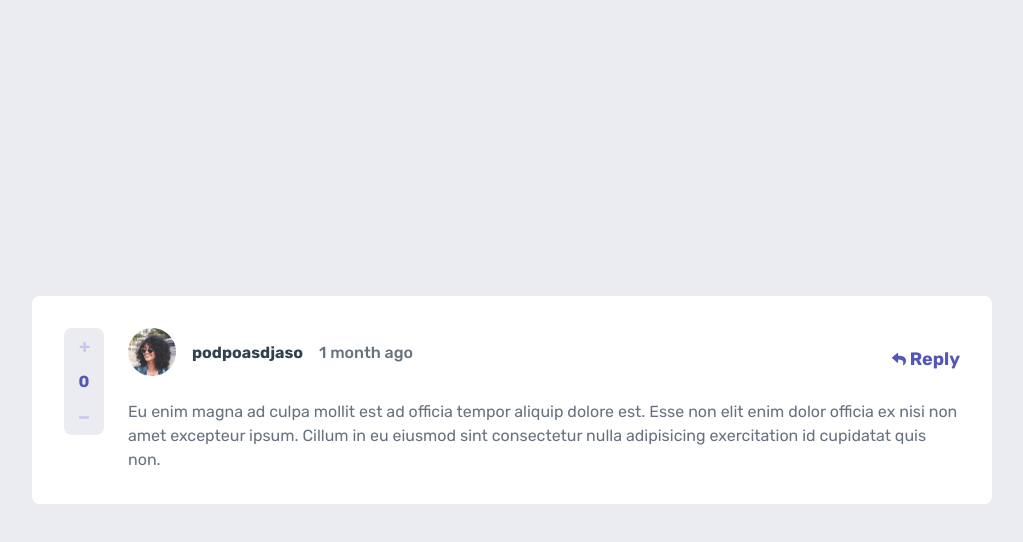
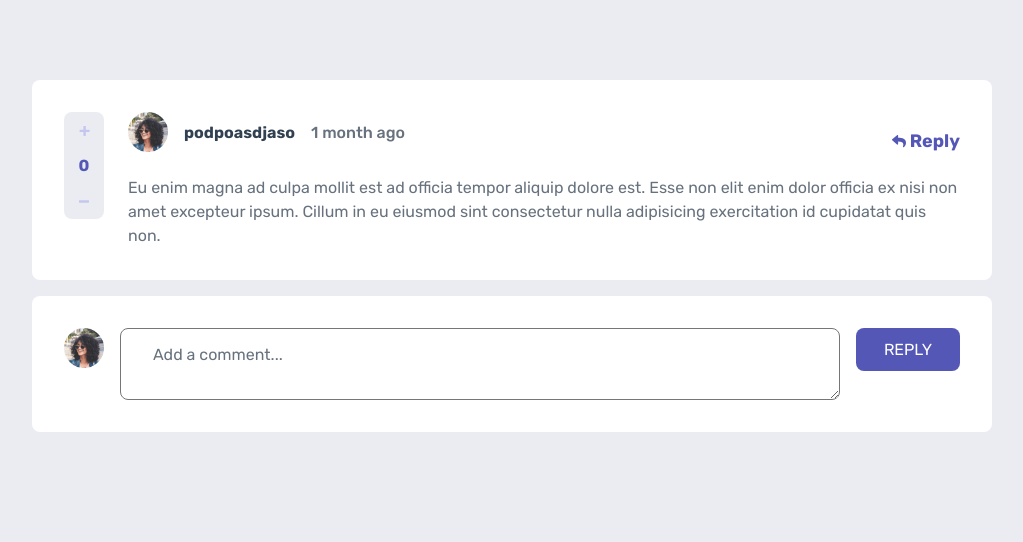
Before and after one commit to rafashiga/frontendmentor-comments-section, a Next.js app: page / in a window 1280 px wide. Shown: the top 542 px of the page, without its empty margins (128-1151 px from the left). Built offline with nearby package versions, Linux system fonts and the light colour scheme.

Commit message:
feat: add input card

```diff
--- a/src/components/CommentsCard/CommentsCard.styles.ts
+++ b/src/components/CommentsCard/CommentsCard.styles.ts
@@ -23,8 +23,8 @@ export const AvatarContainer = styled.div`
 `;
 
 export const AvatarImg = styled.img`
-	width: 3rem;
-	height: 3rem;
+	width: 2.5rem;
+	height: 2.5rem;
 `;
 
 export const Name = styled.span`
--- /dev/null
+++ b/src/components/InputCard/InputCard.styles.ts
@@ -0,0 +1,51 @@
+import styled from 'styled-components';
+
+export const Container = styled.div`
+	width: 100%;
+	background-color: var(--white);
+	padding: 2rem;
+	border-radius: 0.5rem;
+
+	display: flex;
+	align-items: flex-start;
+	gap: 1rem;
+`;
+
+export const AvatarImg = styled.img`
+	width: 2.5rem;
+	height: 2.5rem;
+`;
+
+export const Textarea = styled.textarea`
+	width: 100%;
+	padding: 1rem 2rem;
+	border-radius: 0.5rem;
+
+	font-size: 1rem;
+	color: var(--gray-600);
+
+	&:hover,
+	&:focus {
+		outline: none;
+		border: 1px solid var(--color-primary);
+	}
+
+	&::placeholder {
+		color: var(--gray-400);
+		font-weight: 400;
+	}
+`;
+
+export const Button = styled.button`
+	background: var(--color-primary);
+	color: var(--white);
+	border: none;
+	padding: 0.75rem 1.75rem;
+	border-radius: 0.5rem;
+	text-transform: uppercase;
+	transition: opacity 0.2s;
+
+	&:hover {
+		opacity: 0.75;
+	}
+`;
--- /dev/null
+++ b/src/components/InputCard/InputCard.tsx
@@ -0,0 +1,15 @@
+import * as S from './InputCard.styles';
+
+interface InputCardProps {}
+
+function InputCard() {
+	return (
+		<S.Container>
+			<S.AvatarImg src='/images/avatars/image-amyrobson.png' alt='Avatar' />
+			<S.Textarea placeholder='Add a comment...' />
+			<S.Button> Reply </S.Button>
+		</S.Container>
+	);
+}
+
+export default InputCard;
--- /dev/null
+++ b/src/components/InputCard/index.ts
@@ -0,0 +1 @@
+export { default } from './InputCard';
--- a/src/pages/index.tsx
+++ b/src/pages/index.tsx
@@ -2,6 +2,7 @@ import type { NextPage } from 'next';
 import Head from 'next/head';
 
 import CommentsCard from 'components/CommentsCard';
+import InputCard from 'components/InputCard';
 
 const Home: NextPage = () => {
 	return (
@@ -13,6 +14,7 @@ const Home: NextPage = () => {
 			</Head>
 			<section className='home-container'>
 				<CommentsCard />
+				<InputCard />
 			</section>
 		</div>
 	);
--- a/src/styles/global.ts
+++ b/src/styles/global.ts
@@ -25,12 +25,19 @@ const GlobalStyles = createGlobalStyle`
     background: var(--gray-300);
   }
 
+  button {
+    font-size: 1rem;
+    cursor: pointer;
+  }
+
   .home-container {
     width: 75%;
     height: 100vh;
-    margin: 0 auto;
+    margin: 5rem auto;
     display: flex;
+    flex-direction: column;
     align-items: center;
+    gap: 1rem;
   }
 `;
 
```
